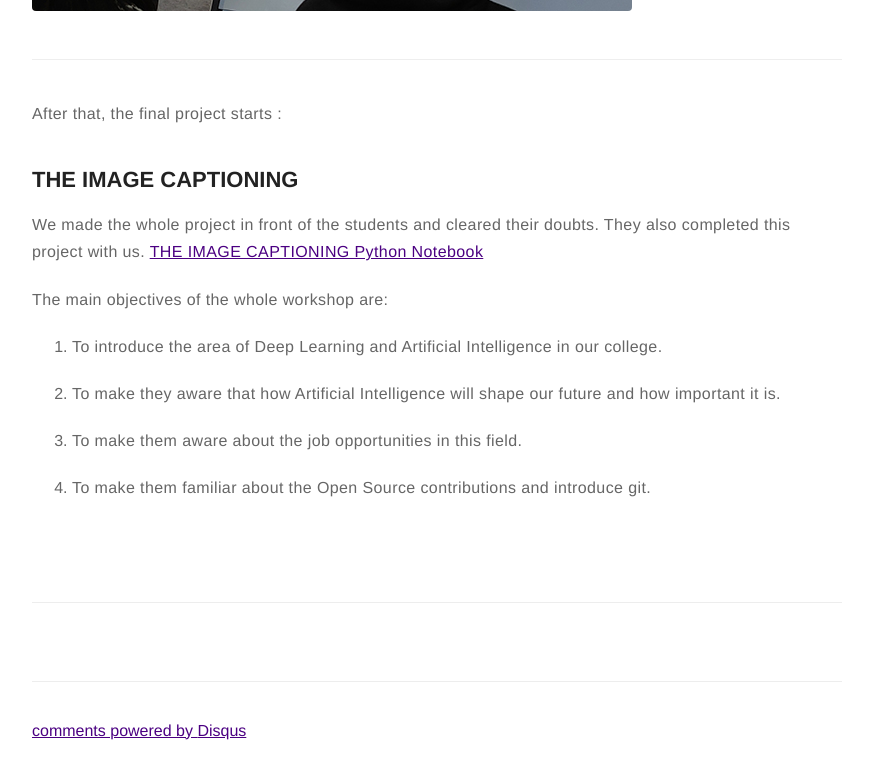
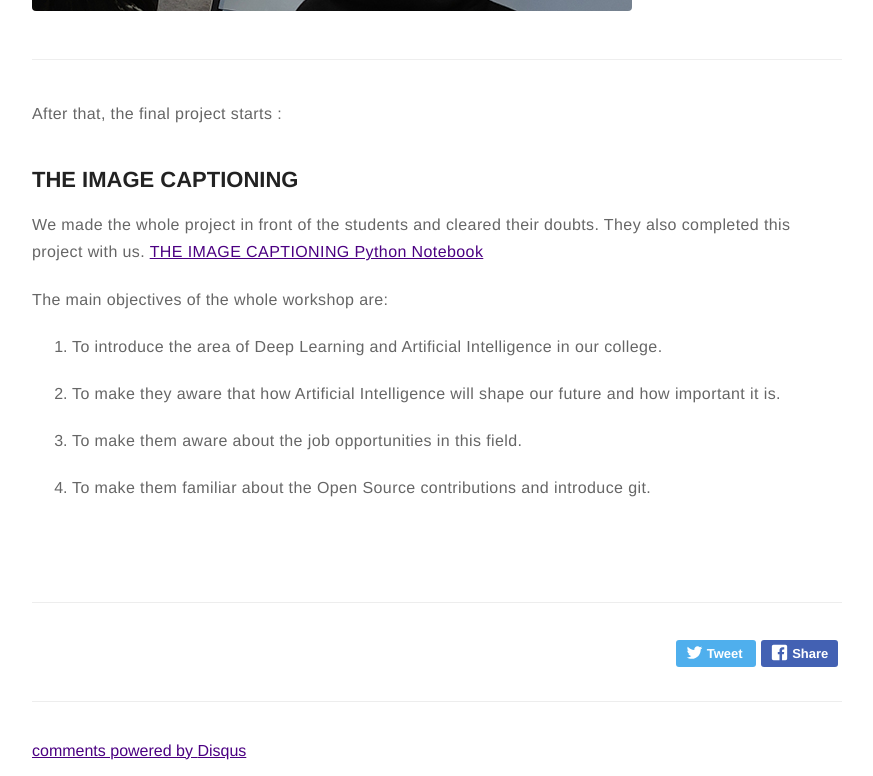
Before and after one commit to kaushkay/kaushkay.github.io, a Jekyll site: the page built from _posts/2019-03-7-Image_Captioning_Workshop 2019.markdown, in a window 1280 px wide and 900 px high, scrolled down 3853 px, cut to the strip 0-776 px from the top of the window. Shown: the whole strip, without its empty margins (203-1076 px from the left). Built offline with Jekyll 4.4.1, drawn with Linux system fonts in a browser that asks for light colours; comment, search, counter and statistics services are not loaded.

Commit message:
added footer

```diff
--- a/_includes/author.html
+++ b/_includes/author.html
@@ -3,6 +3,32 @@
         <img class="selfie" src="{% if site.authors[page.author].external-image == true %}{{ site.authors[page.author].picture }}{% else %}{{ site.url }}/{{ site.authors[page.author].picture }}{% endif %}" alt="{{ site.authors[page.author].name }}">
     </div>
 
+    <div class="toright">
+        <h4 class="name">{{ site.authors[page.author].name }}</h4>
+        <p class="bio">{{ site.authors[page.author].bio }}</p>
 
+        <div class="share">
+            <!-- Note: Only use three share links if your site width is set to large -->
+            <!-- If site width is set to normal, you may choose any two share links -->
+            <a class="twitter" href="https://twitter.com/intent/tweet?text={{ site.url }}{{ page.url }} - {{ page.title }} by @{{ site.authors[page.author].twitter }}">
+                <svg class="icon icon-twitter"><use xlink:href="#icon-twitter"></use></svg><span class="icon-twitter">Tweet</span>
+            </a>
 
+            <a class="facebook" href="javascript:void(0)" onclick="window.open('https://facebook.com/sharer/sharer.php?u='+encodeURIComponent(location.href), 'facebook-share-dialog', 'width=626,height=436'); return false;">
+                <svg class="icon icon-facebook"><use xlink:href="#icon-facebook"></use></svg><span class="icon-facebook-rect">Share</span>
+            </a>
+
+            <!-- <a class="google-plus" href="https://plus.google.com/share?url={{ site.url }}{{ page.url }}" target="_blank">
+                <svg class="icon icon-google-plus"><use xlink:href="#icon-google-plus"></use></svg><span class="icon-google-plus">Share</span>
+            </a> -->
+
+            <!-- <a class="linkedin" href="https://www.linkedin.com/shareArticle?mini=true&amp;url={{ site.url }}{{ page.url }}&amp;title={{ page.title }}&amp;summary={{ page.description }}&amp;source={{ site.url }}" target="_blank">
+                <svg class="icon icon-linkedin"><use xlink:href="#icon-linkedin"></use></svg><span class="icon-linkedin">Share</span>
+            </a> -->
+
+            <!-- <a class="reddit" href="https://reddit.com/submit?url={{ site.url }}{{ page.url }}&amp;title={{ page.title }}" target="_blank">
+                <svg class="icon icon-reddit"><use xlink:href="#icon-reddit"></use></svg><span class="icon-reddit">Share</span>
+            </a> -->
+        </div>
+    </div>
 </section>
```
